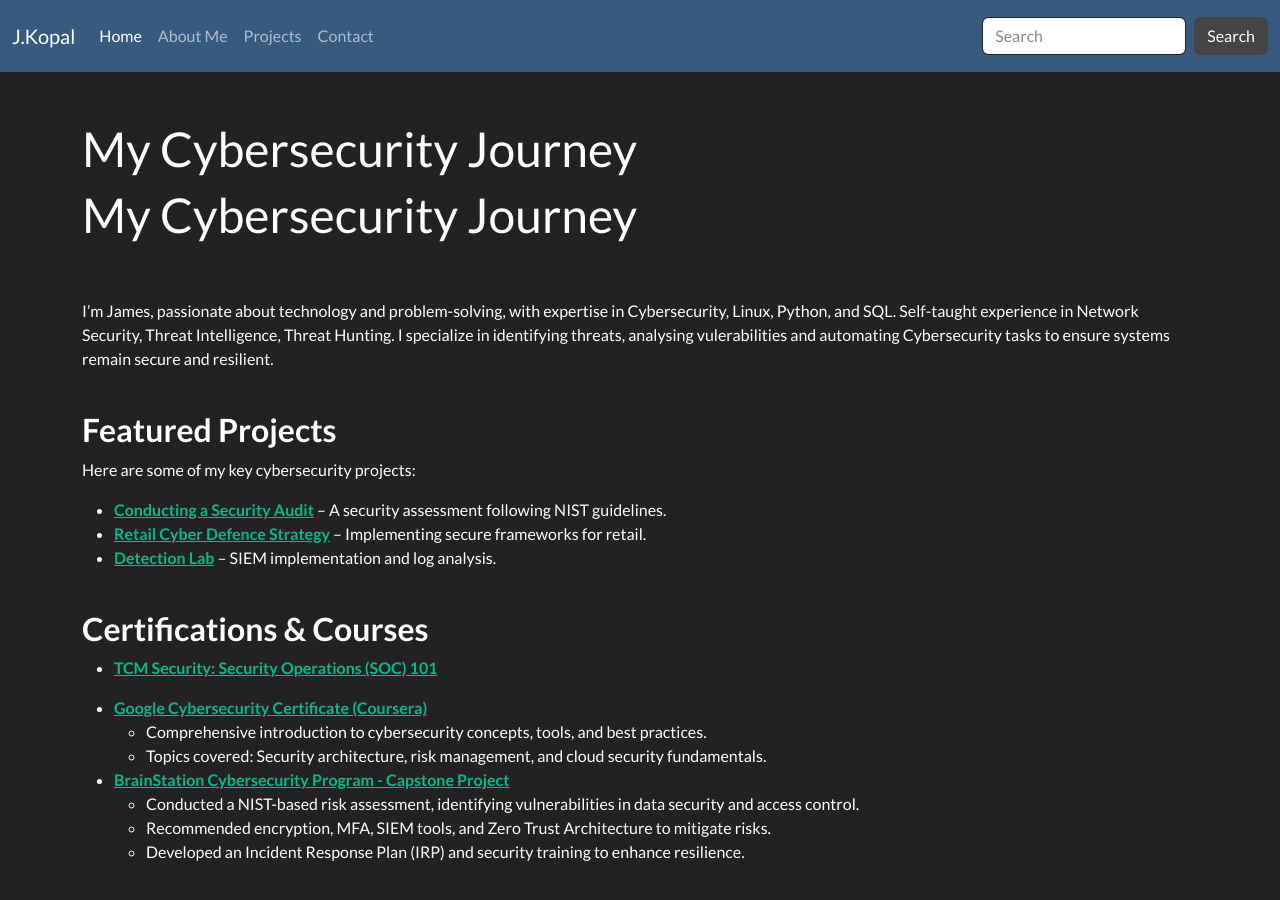
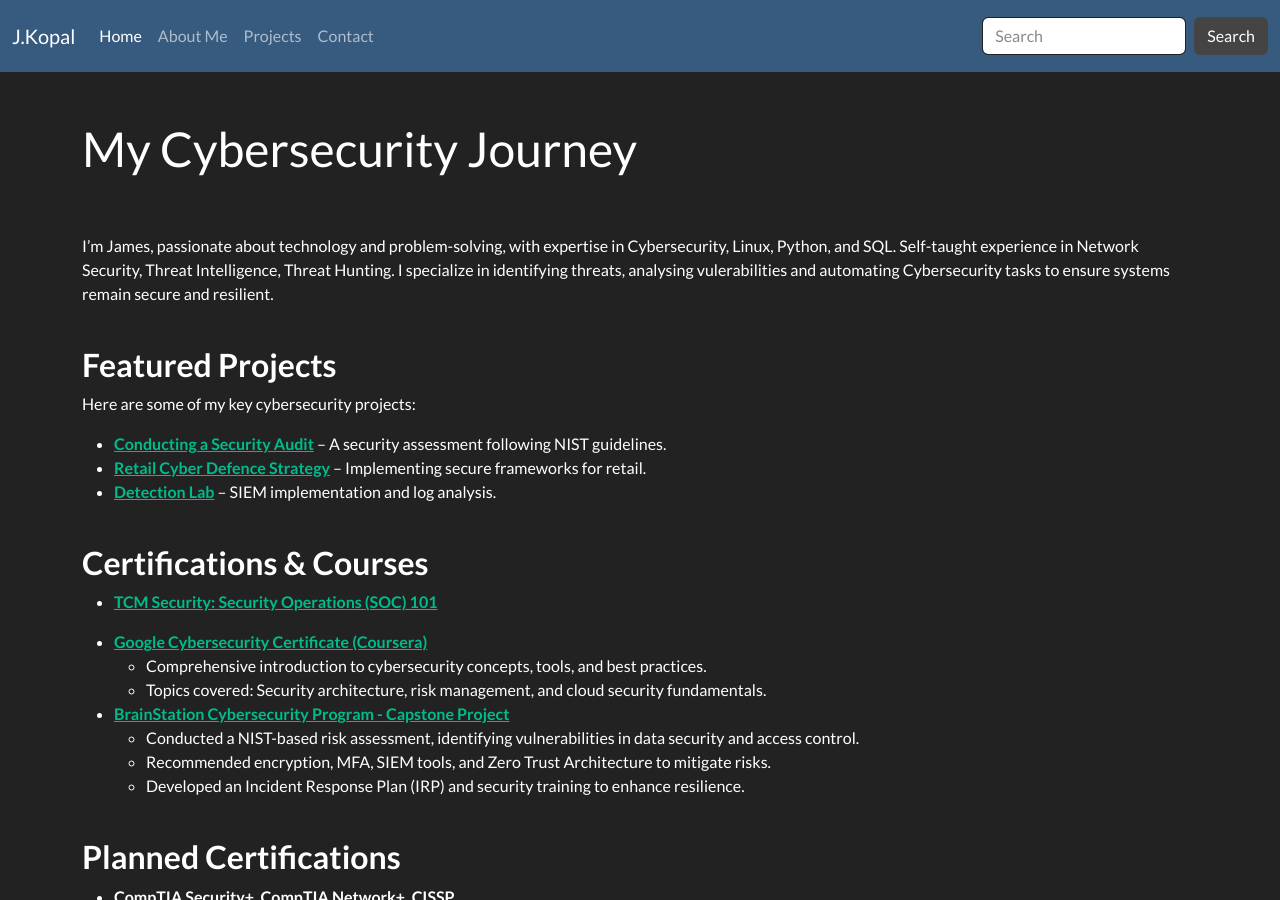
Before and after one commit to JKopal101/jkopal101.github.io, a Jekyll site: the page built from index.md, in a window 1280 px wide and 900 px high. Built offline with Jekyll 4.4.1, drawn with Linux system fonts in a browser that asks for light colours; our own code applies the rules of GitHub Pages for plain Markdown files.

Commit message:
Update index.md

```diff
--- a/index.md
+++ b/index.md
@@ -1,9 +1,9 @@
 ---
 layout: page
-title:
+title: My Cybersecurity Journey
 ---
 
-# My Cybersecurity Journey
+
 
 <br><br>
 I'm James, passionate about technology and problem-solving, with expertise in Cybersecurity, Linux, Python, and SQL. Self-taught experience in Network Security, Threat Intelligence, Threat Hunting. I specialize in identifying threats, analysing vulerabilities and automating Cybersecurity tasks to ensure systems remain secure and resilient.
```
